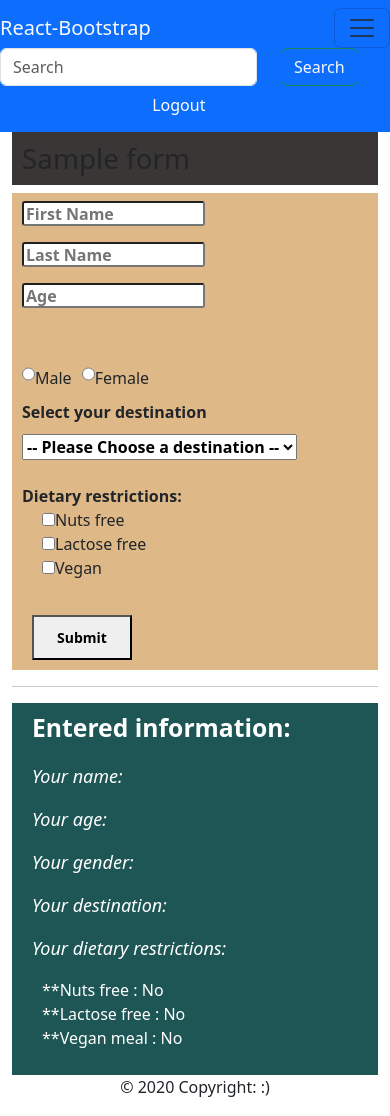
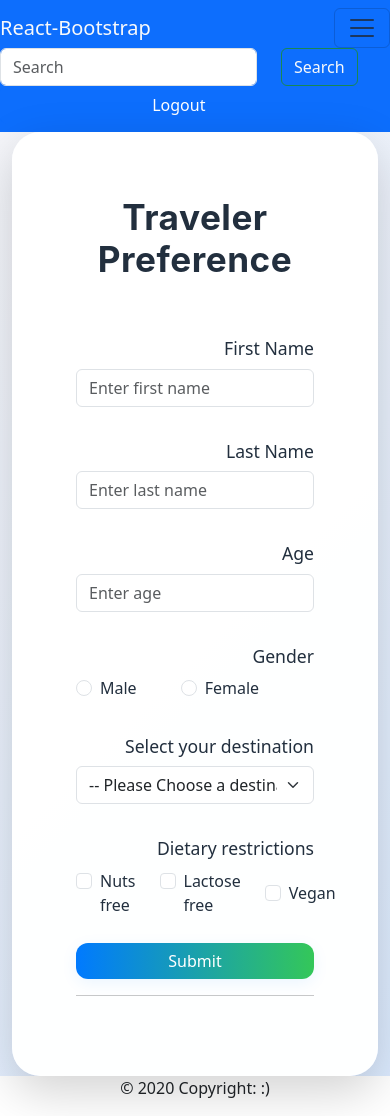
Before and after one commit to smartcoder007/ui-repo, a React (Vite) app in the folder react-webui/: page /userform in a window 390 px wide. Built offline with nearby package versions, Linux system fonts and the light colour scheme.

Commit message:
using copilot  agent model

```diff
--- a/react-webui/src/components/Form/FormComponent.jsx
+++ b/react-webui/src/components/Form/FormComponent.jsx
@@ -1,122 +1,165 @@
 import React from "react";
 import "../../styles/Form.css";
-import { Form, Button, Container, Card, Row, Col } from "react-bootstrap";
+import { Container, Card, Form, Button } from "react-bootstrap";
 
 const FormComponent = (props) => {
   return (
-    <Container>
-      <h1>Sample form</h1>
-      <form className="inputForm">
-        <input
-          className="text"
+    <Container className="apple-bg d-flex justify-content-center align-items-center min-vh-100">
+      <Card className="apple-card shadow-lg p-5 w-100" style={{ maxWidth: 600 }}>
+        <Card.Body>
+          <h2 className="mb-5 text-center apple-title" style={{ fontSize: '2.2rem' }}>Traveler Preference</h2>
+          <Form className="apple-form" onSubmit={e => { e.preventDefault(); props.handleSubmit && props.handleSubmit(); }}>
+            <Form.Group className="mb-4 row align-items-center" controlId="firstName">
+              <Form.Label className="apple-label col-sm-3 col-form-label text-end" style={{fontSize: '1.1rem'}}>First Name</Form.Label>
+              <div className="col-sm-9">
+                <Form.Control
+                  type="text"
+                  name="firstName"
+                  placeholder="Enter first name"
+                  value={props.firstName}
                   onChange={props.handleChange}
-          name="firstName"
-          placeholder="First Name"
-          value={props.firstName}
+                  autoComplete="off"
+                  className="apple-input"
                 />
-        <br />
-        <input
-          className="text"
+              </div>
+            </Form.Group>
+            <Form.Group className="mb-4 row align-items-center" controlId="lastName">
+              <Form.Label className="apple-label col-sm-3 col-form-label text-end" style={{fontSize: '1.1rem'}}>Last Name</Form.Label>
+              <div className="col-sm-9">
+                <Form.Control
+                  type="text"
+                  name="lastName"
+                  placeholder="Enter last name"
+                  value={props.lastName}
                   onChange={props.handleChange}
-          name="lastName"
-          placeholder="Last Name"
-          value={props.lastName}
+                  autoComplete="off"
+                  className="apple-input"
                 />
-        <br />
-        <input
-          className="text"
+              </div>
+            </Form.Group>
+            <Form.Group className="mb-4 row align-items-center" controlId="age">
+              <Form.Label className="apple-label col-sm-3 col-form-label text-end" style={{fontSize: '1.1rem'}}>Age</Form.Label>
+              <div className="col-sm-9">
+                <Form.Control
+                  type="number"
+                  name="age"
+                  placeholder="Enter age"
+                  value={props.age}
                   onChange={props.handleChange}
-          name="age"
-          placeholder="Age"
-          value={props.age}
+                  min={0}
+                  className="apple-input"
                 />
-        <br />
-        <br />
-        <label>
-          <input
-            className="radiobutton"
+              </div>
+            </Form.Group>
+            <Form.Group className="mb-4 row align-items-center" controlId="gender">
+              <Form.Label className="apple-label col-sm-3 col-form-label text-end" style={{fontSize: '1.1rem'}}>Gender</Form.Label>
+              <div className="col-sm-9 d-flex align-items-center gap-4">
+                <Form.Check
                   type="radio"
+                  label={<span className="apple-radio-label">Male</span>}
                   name="gender"
                   value="male"
                   checked={props.gender === "male"}
                   onChange={props.handleChange}
+                  id="gender-male"
+                  className="apple-radio"
+                  style={{marginRight: '20px'}}
                 />
-          Male
-        </label>
-        <label>
-          <br />
-          <input
-            className="radiobutton"
+                <Form.Check
                   type="radio"
+                  label={<span className="apple-radio-label">Female</span>}
                   name="gender"
                   value="female"
                   checked={props.gender === "female"}
                   onChange={props.handleChange}
+                  id="gender-female"
+                  className="apple-radio"
                 />
-          Female
-        </label>
-        <br />
-        <label className="destination-header">Select your destination</label>
-        <br />
-        <select
-          className="destination-input"
-          onChange={props.handleChange}
+              </div>
+            </Form.Group>
+            <Form.Group className="mb-4 row align-items-center" controlId="destination">
+              <Form.Label className="apple-label col-sm-3 col-form-label text-end" style={{fontSize: '1.1rem'}}>Select your destination</Form.Label>
+              <div className="col-sm-9">
+                <Form.Select
                   name="destination"
                   value={props.destination}
+                  onChange={props.handleChange}
+                  className="apple-input"
                 >
                   <option value="">-- Please Choose a destination --</option>
                   <option value="Thailand">Thailand</option>
                   <option value="Japan">Japan</option>
                   <option value="Brazil">Brazil</option>
-        </select>
-        <br />
-        <br />
-        <label className="restrictions-title">Dietary restrictions:</label>
-        <br />
-        <div className="restrictions">
-          <input
+                </Form.Select>
+              </div>
+            </Form.Group>
+            <Form.Group className="mb-4 row align-items-center" controlId="dietaryRestrictions">
+              <Form.Label className="apple-label col-sm-3 col-form-label text-end" style={{fontSize: '1.1rem'}}>Dietary restrictions</Form.Label>
+              <div className="col-sm-9 d-flex align-items-center gap-4">
+                <Form.Check
                   type="checkbox"
+                  label={<span className="apple-checkbox-label">Nuts free</span>}
                   name="nutsFree"
+                  checked={props.nutsFree}
                   onChange={props.handleChange}
-            checked={props.nutsFree}
+                  id="nutsFree"
+                  className="apple-checkbox"
                 />
-          <span>Nuts free</span>
-          <br />
-          <input
+                <Form.Check
                   type="checkbox"
+                  label={<span className="apple-checkbox-label">Lactose free</span>}
                   name="lactoseFree"
+                  checked={props.lactoseFree}
                   onChange={props.handleChange}
-            checked={props.lactoseFree}
+                  id="lactoseFree"
+                  className="apple-checkbox"
                 />
-          <span>Lactose free</span>
-          <br />
-          <input
+                <Form.Check
                   type="checkbox"
+                  label={<span className="apple-checkbox-label">Vegan</span>}
                   name="isVegan"
+                  checked={props.isVegan}
                   onChange={props.handleChange}
-            checked={props.isVegan}
+                  id="isVegan"
+                  className="apple-checkbox"
                 />
-          <span>Vegan</span>
               </div>
-        <button className="submit">Submit</button>
-      </form>
+            </Form.Group>
+            <div className="d-grid">
+              <Button type="submit" className="apple-btn">
+                Submit
+              </Button>
+            </div>
+          </Form>
           <hr />
-      <div className="entered-info">
-        <h2>Entered information:</h2>
+          {/* Show entered info if submitted or lastSubmittedData exists */}
+          {(props.submitted || props.lastSubmittedData) && (
+            <div className="entered-info mt-4 apple-info">
+              <h4 className="apple-info-title">Entered information:</h4>
               <p>
-          Your name: {props.firstName} {props.lastName}
+                <strong>Your name:</strong> {(props.lastSubmittedData ? props.lastSubmittedData.firstName : props.firstName)} {(props.lastSubmittedData ? props.lastSubmittedData.lastName : props.lastName)}
               </p>
-        <p>Your age: {props.age}</p>
-        <p>Your gender: {props.gender}</p>
-        <p>Your destination: {props.destination}</p>
-        <p>Your dietary restrictions: </p>
-        <div className="restrictions">
-          <span>**Nuts free : {props.nutsFree ? " Yes" : "No"}</span> <br />
-          <span>**Lactose free : {props.lactoseFree ? " Yes" : "No"}</span>{" "}
-          <br />
-          <span>**Vegan meal : {props.isVegan ? " Yes" : "No"}</span>
+              <p>
+                <strong>Your age:</strong> {(props.lastSubmittedData ? props.lastSubmittedData.age : props.age)}
+              </p>
+              <p>
+                <strong>Your gender:</strong> {(props.lastSubmittedData ? props.lastSubmittedData.gender : props.gender)}
+              </p>
+              <p>
+                <strong>Your destination:</strong> {(props.lastSubmittedData ? props.lastSubmittedData.destination : props.destination)}
+              </p>
+              <p className="mb-1">
+                <strong>Your dietary restrictions:</strong>
+              </p>
+              <ul className="ps-3">
+                <li>Nuts free: {(props.lastSubmittedData ? props.lastSubmittedData.nutsFree : props.nutsFree) ? "Yes" : "No"}</li>
+                <li>Lactose free: {(props.lastSubmittedData ? props.lastSubmittedData.lactoseFree : props.lactoseFree) ? "Yes" : "No"}</li>
+                <li>Vegan meal: {(props.lastSubmittedData ? props.lastSubmittedData.isVegan : props.isVegan) ? "Yes" : "No"}</li>
+              </ul>
             </div>
-      </div>
+          )}
+        </Card.Body>
+      </Card>
     </Container>
   );
 };
--- a/react-webui/src/pages/UserForm/UserForm.jsx
+++ b/react-webui/src/pages/UserForm/UserForm.jsx
@@ -4,7 +4,7 @@ import { FormComponent } from "../../components/Form/FormComponent";
 class UserForm extends Component {
   constructor() {
     super();
-    this.state = {
+    this.initialState = {
       firstName: "",
       lastName: "",
       age: "",
@@ -13,20 +13,47 @@ class UserForm extends Component {
       nutsFree: false,
       lactoseFree: false,
       isVegan: false,
+      submitted: false,
+      lastSubmittedData: null,
     };
+    this.state = { ...this.initialState };
     this.handleChange = this.handleChange.bind(this);
+    this.handleSubmit = this.handleSubmit.bind(this);
   }
 
   handleChange(e) {
     const { value, name, type, checked } = e.target;
-
     type === "checkbox"
       ? this.setState({ [name]: checked })
       : this.setState({ [name]: value });
   }
 
+  handleSubmit() {
+    const submittedData = {
+      firstName: this.state.firstName,
+      lastName: this.state.lastName,
+      age: this.state.age,
+      gender: this.state.gender,
+      destination: this.state.destination,
+      nutsFree: this.state.nutsFree,
+      lactoseFree: this.state.lactoseFree,
+      isVegan: this.state.isVegan,
+    };
+    this.setState({
+      ...this.initialState,
+      lastSubmittedData: submittedData,
+      submitted: false, // not needed anymore
+    });
+  }
+
   render() {
-    return <FormComponent handleChange={this.handleChange} {...this.state} />;
+    return (
+      <FormComponent
+        handleChange={this.handleChange}
+        handleSubmit={this.handleSubmit}
+        {...this.state}
+      />
+    );
   }
 }
 
--- a/react-webui/src/styles/Form.css
+++ b/react-webui/src/styles/Form.css
@@ -1,3 +1,82 @@
+/* Modern UX styles for FormComponent with Apple UI inspired background */
+.bg-gradient {
+  min-height: 100vh;
+  /* Apple UI inspired soft blue/gray gradient */
+  background: linear-gradient(135deg, #f5f6fa 0%, #dbeafe 100%) !important;
+}
+
+.modern-form-card {
+  border-radius: 24px !important;
+  border: none !important;
+  background: rgba(255,255,255,0.95) !important;
+  box-shadow: 0 8px 32px rgba(46, 91, 255, 0.08) !important;
+}
+
+.modern-label {
+  color: #2b5876 !important;
+  font-weight: 600;
+  letter-spacing: 0.5px;
+}
+
+.modern-input, .modern-input:focus {
+  border-radius: 12px;
+  border: 1px solid #b2bec3;
+  box-shadow: none;
+  background: #f7faff;
+  color: #222f3e;
+  font-size: 1rem;
+  transition: border-color 0.2s;
+}
+
+.modern-input:focus {
+  border-color: #2b5876;
+  background: #fff;
+}
+
+.modern-radio .form-check-input:checked {
+  background-color: #2b5876;
+  border-color: #2b5876;
+}
+
+.modern-checkbox .form-check-input:checked {
+  background-color: #4e4376;
+  border-color: #4e4376;
+}
+
+.modern-btn {
+  background: linear-gradient(90deg, #2b5876 0%, #4e4376 100%) !important;
+  border: none !important;
+  color: #fff !important;
+  font-weight: 600;
+  border-radius: 12px !important;
+  box-shadow: 0 4px 16px rgba(46, 91, 255, 0.08);
+  transition: background 0.2s;
+}
+
+.modern-btn:hover, .modern-btn:focus {
+  background: linear-gradient(90deg, #4e4376 0%, #2b5876 100%) !important;
+  color: #fff !important;
+}
+
+.entered-info {
+  background: #f7faff;
+  border-radius: 12px;
+  padding: 1rem 1.5rem;
+  box-shadow: 0 2px 8px rgba(46, 91, 255, 0.04);
+}
+
+.entered-info h4 {
+  color: #4e4376 !important;
+  font-weight: 600;
+}
+
+@media (max-width: 600px) {
+  .modern-form-card {
+    padding: 1rem !important;
+    max-width: 100% !important;
+  }
+}
+
 .inputForm {
   background-color: burlywood;
   margin: 0;
@@ -82,3 +161,106 @@ h1 {
   border-radius: 15px;
   transition: all 0.3s;
 }
+
+/* Apple UI inspired modern form styles */
+.apple-bg {
+  min-height: 100vh;
+  background: linear-gradient(135deg, #f5f6fa 0%, #dbeafe 100%) !important;
+}
+
+.apple-card {
+  border-radius: 28px !important;
+  border: none !important;
+  background: rgba(255,255,255,0.98) !important;
+  box-shadow: 0 8px 32px rgba(60, 60, 60, 0.08) !important;
+}
+
+.apple-title {
+  color: #222f3e;
+  font-weight: 700;
+  letter-spacing: 0.5px;
+  font-family: -apple-system, BlinkMacSystemFont, 'Segoe UI', Roboto, Arial, sans-serif;
+}
+
+.apple-label {
+  color: #222f3e !important;
+  font-weight: 500;
+  font-size: 1rem;
+  margin-bottom: 0.25rem;
+}
+
+.apple-input, .apple-input:focus {
+  border-radius: 12px;
+  border: 1px solid #e0e0e0;
+  box-shadow: none;
+  background: #f7faff;
+  color: #222f3e;
+  font-size: 1rem;
+  font-family: inherit;
+  transition: border-color 0.2s;
+}
+
+.apple-input:focus {
+  border-color: #007aff;
+  background: #fff;
+}
+
+.apple-radio .form-check-input:checked {
+  background-color: #007aff;
+  border-color: #007aff;
+}
+
+.apple-radio-label {
+  color: #222f3e;
+  font-weight: 400;
+  font-size: 1rem;
+}
+
+.apple-checkbox .form-check-input:checked {
+  background-color: #34c759;
+  border-color: #34c759;
+}
+
+.apple-checkbox-label {
+  color: #222f3e;
+  font-weight: 400;
+  font-size: 1rem;
+}
+
+.apple-btn {
+  background: linear-gradient(90deg, #007aff 0%, #34c759 100%) !important;
+  border: none !important;
+  color: #fff !important;
+  font-weight: 600;
+  border-radius: 12px !important;
+  font-size: 1.1rem;
+  font-family: inherit;
+  box-shadow: 0 4px 16px rgba(0, 122, 255, 0.08);
+  transition: background 0.2s;
+}
+
+.apple-btn:hover, .apple-btn:focus {
+  background: linear-gradient(90deg, #34c759 0%, #007aff 100%) !important;
+  color: #fff !important;
+}
+
+.apple-info {
+  background: #f7faff;
+  border-radius: 12px;
+  padding: 1rem 1.5rem;
+  box-shadow: 0 2px 8px rgba(60, 60, 60, 0.04);
+  color: #0074d9; /* Set text color to blue for entered information */
+}
+
+.apple-info-title {
+  color: #3fa7ff !important;
+  font-weight: 600;
+  font-size: 1.1rem;
+}
+
+@media (max-width: 600px) {
+  .apple-card {
+    padding: 1rem !important;
+    max-width: 100% !important;
+  }
+}
```
Lines whose indentation alone changed are shown as unchanged.
